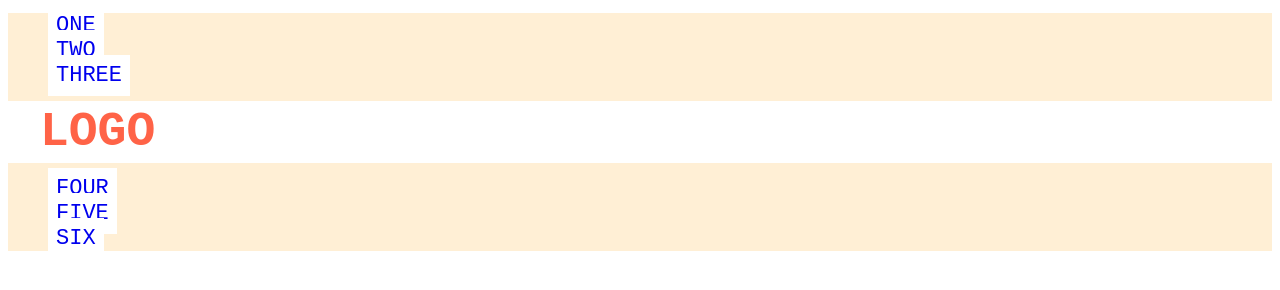
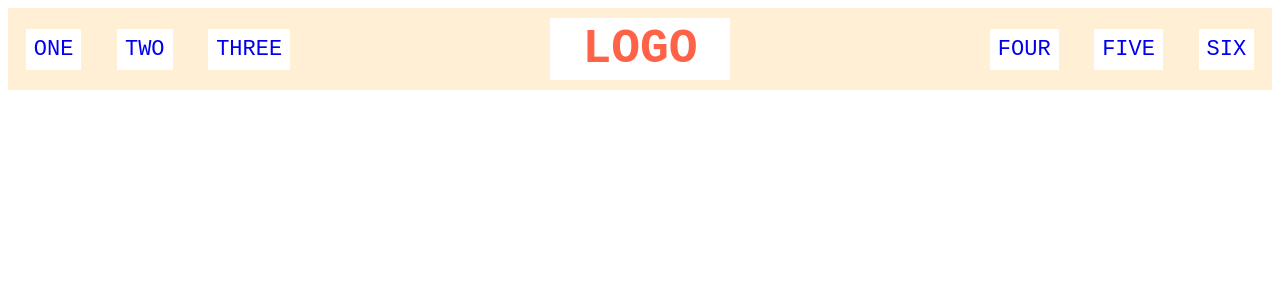
Before and after one commit to NwizuEmmanuel/odin-exercises, a plain HTML site: page flexbox/flex-header-02/index.html in a window 1280 px wide. Drawn offline with Linux system fonts and the light colour scheme.

Commit message:
Done solving flex-header-02

```diff
--- a/flexbox/flex-header-02/style.css
+++ b/flexbox/flex-header-02/style.css
@@ -1,6 +1,9 @@
-.header  {
+.header {
     font-family: monospace;
     background: papayawhip;
+    display: flex;
+    justify-content: space-between;
+    align-items: center;
 }
 
 .logo {
@@ -9,11 +12,16 @@
     color: tomato;
     background: white;
     padding: 4px 32px;
+    margin: 10px 0;
 }
 
 ul {
     /* this removes the dots on the list items*/
     list-style-type: none;
+    margin: 0;
+    padding: 0;
+    display: flex;
+    /* justify-content: space-around; */
 }
 
 a {
@@ -23,3 +31,20 @@
     /* this removes the line under the links */
     text-decoration: none;
 }
+
+.left-links {
+    flex-basis: 300px;
+}
+
+.left-links > ul {
+    justify-content: space-around;
+}
+
+.right-links {
+    flex-basis: 300px;
+}
+
+.right-links > ul{
+    justify-content: space-around;
+    /* gap: 10px; */
+}
```
Lines whose indentation alone changed are shown as unchanged.
